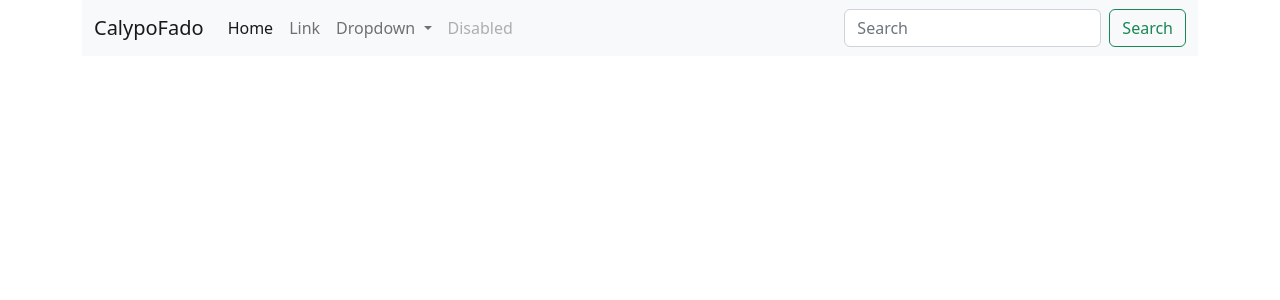
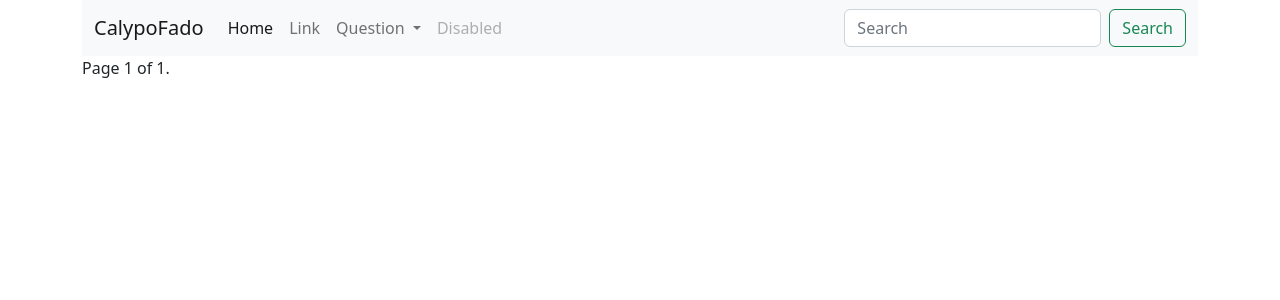
Before and after one commit to malagacj/SuperPolls, a Django app: page /survey/question/ in a window 1280 px wide. Shown: the top 300 px of the page. Run offline with Django 3.2, Linux system fonts and the light colour scheme; data that the repository does not hold is empty.

Commit message:
15/01/2023: Inicio con Bootstrap

```diff
--- a/survey/models.py
+++ b/survey/models.py
@@ -26,6 +26,9 @@ class Question(models.Model):
         related_name='updated_questions'
     )
 
+    def __str__(self):
+        return self.text
+
 
 class Option(models.Model):
     question = models.ForeignKey(Question,
--- a/survey/templates/navbar.html
+++ b/survey/templates/navbar.html
@@ -1,26 +1,25 @@
 <nav class="navbar navbar-expand-lg bg-light">
   <div class="container-fluid">
-    <a class="navbar-brand" href="#">CalypoFado</a>
+    <a class="navbar-brand" href="{% url 'root' %}">CalypoFado</a>
     <button class="navbar-toggler" type="button" data-bs-toggle="collapse" data-bs-target="#navbarSupportedContent" aria-controls="navbarSupportedContent" aria-expanded="false" aria-label="Toggle navigation">
       <span class="navbar-toggler-icon"></span>
     </button>
     <div class="collapse navbar-collapse" id="navbarSupportedContent">
       <ul class="navbar-nav me-auto mb-2 mb-lg-0">
         <li class="nav-item">
-          <a class="nav-link active" aria-current="page" href="#">Home</a>
+          <a class="nav-link active" aria-current="page" href="{% url 'root' %}">Home</a>
         </li>
         <li class="nav-item">
           <a class="nav-link" href="#">Link</a>
         </li>
         <li class="nav-item dropdown">
           <a class="nav-link dropdown-toggle" href="#" role="button" data-bs-toggle="dropdown" aria-expanded="false">
-            Dropdown
+            Question
           </a>
           <ul class="dropdown-menu">
-            <li><a class="dropdown-item" href="#">Action</a></li>
-            <li><a class="dropdown-item" href="#">Another action</a></li>
+            <li><a class="dropdown-item" href="{% url 'survey:question_list' %}">List</a></li>
             <li><hr class="dropdown-divider"></li>
-            <li><a class="dropdown-item" href="#">Something else here</a></li>
+            <li><a class="dropdown-item" href="{% url 'survey:question_create' %}">Create</a></li>
           </ul>
         </li>
         <li class="nav-item">
--- a/survey/templates/survey/question_list.html
+++ b/survey/templates/survey/question_list.html
@@ -1,6 +1,6 @@
 {% extends 'base.html' %}
 
-{% block content%}
+{% block content %}
 <ol class="list-group list-group-numbered">
   {% for object in object_list %}
   <li class="list-group-item d-flex justify-content-between align-items-start">
@@ -8,8 +8,32 @@
       <div class="fw-bold">{{ object.text }}</div>
       {{ object.text }}
     </div>
+    <div class="ms-2 me-auto">
+      <a class="btn btn-outline-info" href="{% url 'survey:question_detail' object.id %}" role="button">Detail</a>
+      <a class="btn btn-outline-warning" href="{% url 'survey:question_update' object.id %}" role="button">Update</a>
+      <a class="btn btn-outline-danger" href="{% url 'survey:question_delete' object.id %}" role="button">Delete</a>
+    </div>
     <span class="badge bg-primary rounded-pill">{{ question.number_of_votes }}</span>
   </li>
   {% endfor %}
 </ol>
-{% endblock content%}
+
+
+<div class="pagination">
+    <span class="step-links">
+        {% if page_obj.has_previous %}
+            <a href="?page=1">&laquo; first</a>
+            <a href="?page={{ page_obj.previous_page_number }}">previous</a>
+        {% endif %}
+
+        <span class="current">
+            Page {{ page_obj.number }} of {{ page_obj.paginator.num_pages }}.
+        </span>
+
+        {% if page_obj.has_next %}
+            <a href="?page={{ page_obj.next_page_number }}">next</a>
+            <a href="?page={{ page_obj.paginator.num_pages }}">last &raquo;</a>
+        {% endif %}
+    </span>
+</div>
+{% endblock content %}
--- a/survey/views.py
+++ b/survey/views.py
@@ -12,6 +12,7 @@ from .forms import OptionFormSet
 
 class QuestionListView(ListView):
     model = Question
+    paginate_by = 3
 
 
 class QuestionDetailView(DetailView):
```
